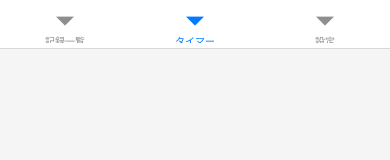
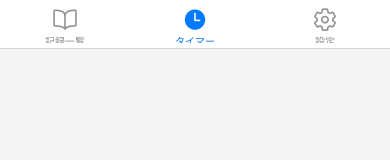
Before and after one commit to yatto-taguchi/AssistTimer, a React Native app: screen / in a window 390 px wide. Shown: the top 160 px of the page. Built offline with nearby package versions, Linux system fonts and the light colour scheme.

Commit message:
ナビゲーションタブにアイコンを追加（記録: 本, タイマー: 時計, 設定: 歯車）

```diff
--- a/App.js
+++ b/App.js
@@ -1,6 +1,7 @@
 import React from 'react';
 import { NavigationContainer } from '@react-navigation/native';
 import { createBottomTabNavigator } from '@react-navigation/bottom-tabs';
+import { Ionicons } from '@expo/vector-icons';
 
 import { AppProvider } from './src/utils/AppContext';
 
@@ -16,11 +17,25 @@ export default function App() {
       <NavigationContainer>
         <Tab.Navigator
           initialRouteName="Home"
-          screenOptions={{
+          screenOptions={({ route }) => ({
             headerShown: false,
             tabBarActiveTintColor: '#007AFF',
             tabBarPosition: 'top',
-          }}
+            tabBarIcon: ({ focused, color, size }) => {
+              let iconName;
+
+              if (route.name === 'Records') {
+                iconName = focused ? 'book' : 'book-outline';
+              } else if (route.name === 'Home') {
+                iconName = focused ? 'time' : 'time-outline';
+              } else if (route.name === 'Settings') {
+                iconName = focused ? 'settings' : 'settings-outline';
+              }
+
+              // デフォルトのサイズだと上部タブでは少し大きく見える場合があるので適宜調整
+              return <Ionicons name={iconName} size={size || 24} color={color} />;
+            },
+          })}
         >
           <Tab.Screen
             name="Records"
```
